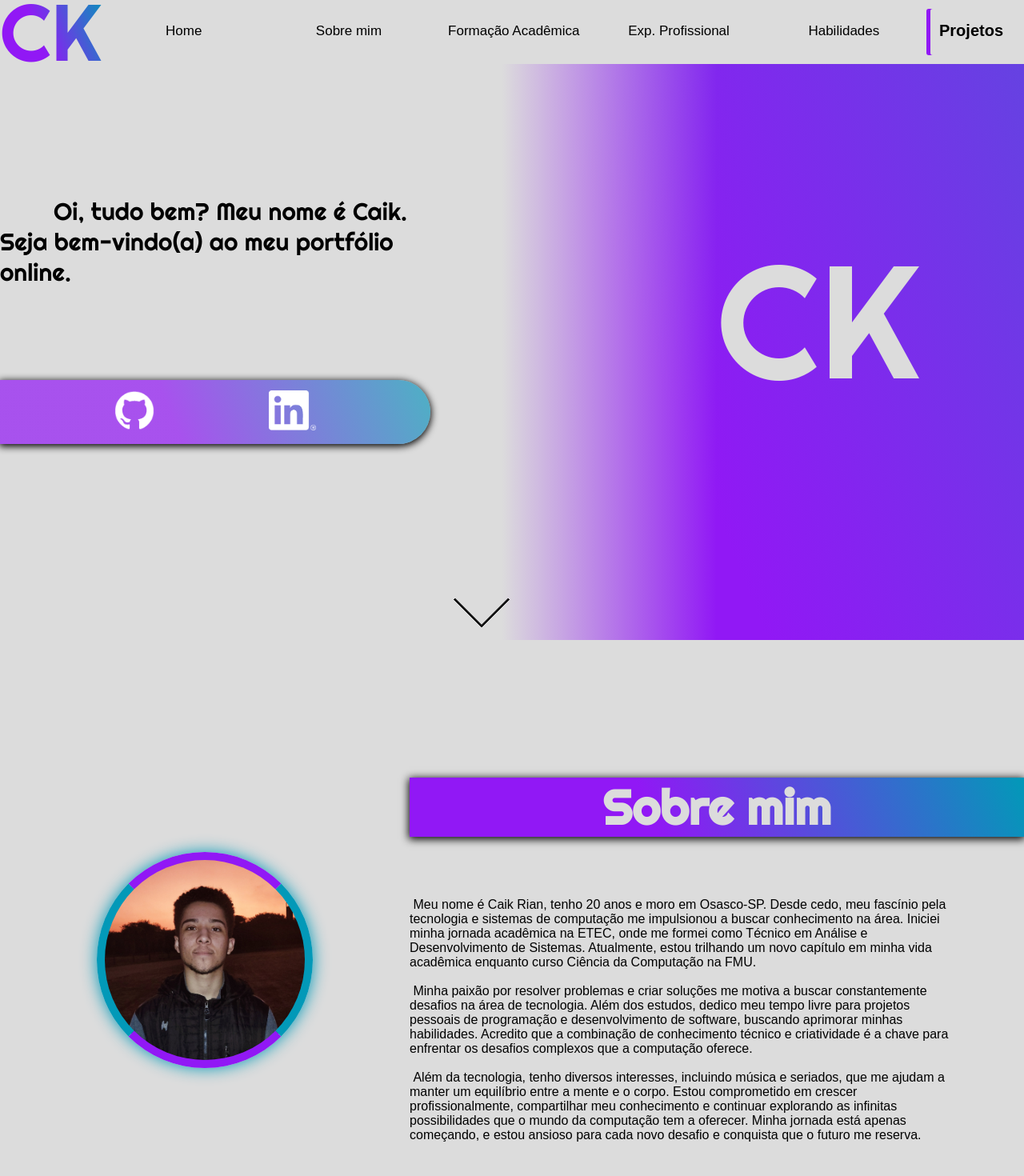
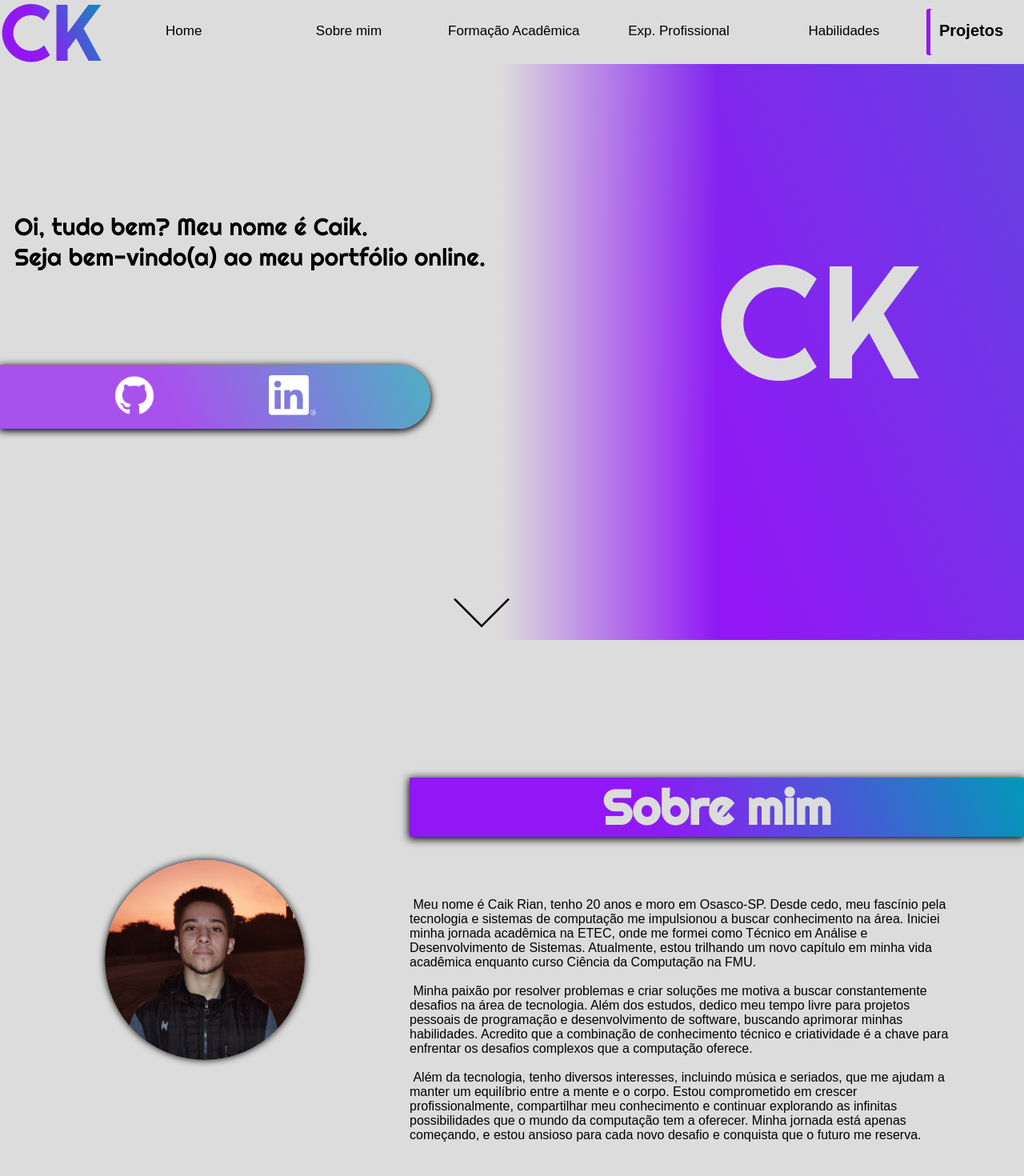
Before and after one commit to CaikRian/MeuPortfolio_Online, a React (Create React App) app: page / in a window 1280 px wide. Shown: the top 1470 px of the page at 80% size. Built offline with nearby package versions, Linux system fonts and the light colour scheme.

Commit message:
v4.6 ---> Adição do projeto RetroGlam C.

```diff
--- a/src/pages/Home/index.js
+++ b/src/pages/Home/index.js
@@ -34,7 +34,7 @@ function Home() {
            <article id='section1'>
             <div id='titulo'>
            <span className='titFrase'>Oi, tudo bem? Meu nome é Caik.</span>
-           <span className='titFrase'>Seja bem-vindo(a) ao meu portfólio online.</span>
+           <span className='titFrase' id='EfeitoDigito'>Seja bem-vindo(a) ao meu portfólio online.</span>
 
            <div className='opcoes'>
             <Link to='https://github.com/CaikRian'><img src={Icon_GitHub}></img></Link>
--- a/src/pages/Home/style.css
+++ b/src/pages/Home/style.css
@@ -59,15 +59,23 @@ h3{
         opacity: 1;
     }
 }
-@keyframes borderSnake {
-    0% {
-
-
+@keyframes typing {
+    from {
+        width: 0;
     }
-    100% {
-
+    to {
+        width: 600px;
     }
 }
+@keyframes blink-caret {
+    from, to {
+        border-color: transparent;
+    }
+    50% {
+        border-color: #000;
+    }
+}
+
 #section1{
     display: flex;
     max-width: 100%;
@@ -82,19 +90,25 @@ h3{
     display: flex;
     flex-direction: column;
     justify-content: center;
+    align-items: flex-start;
     width: 70%;
     background: linear-gradient(90deg, rgb(220, 220, 220) 70%, #9218f500 100%);
 }
 .titFrase{
-    display: flex;
-    justify-content: center;
+    border-right: 2px solid transparent;
     font-size: 30px;
-
-    margin-right: 40vh;
+    margin-left: 2%;
     font-family: 'Righteous', arial;
 
+    white-space: nowrap;
+    overflow: hidden;
 
 }
+#EfeitoDigito{
+    animation: blink-caret 0.75s step-end infinite;
+
+}
+
 
 .subtit{
     margin-left: 5%;
@@ -169,16 +183,15 @@ h3{
 }
 .Selfie{
     background-image: url('./Img/Img_Selfie.jpg');
-    border: solid 10px #0299B8;
-    box-shadow: 0px 0px 20px 0px #0299B8;
-    border-bottom-color: #9118F5;
-    border-top-color: #9118F5;
+
+    box-shadow: 0px 0px 10px 0px black;
+   border-radius: 100%;
     width: 250px;
     height: 250px;
     background-size: cover;
     background-repeat: no-repeat;
-    border-radius: 100%;
-    animation: borderSnake 2s linear infinite;
+
+
     position: relative;
 
 }
--- a/src/pages/Projetos/index.js
+++ b/src/pages/Projetos/index.js
@@ -31,6 +31,8 @@ function Projetos(){
             window.location.href = 'https://site-help-earth.vercel.app/';
         }else if(op === 3){
             window.location.href = 'https://minha-pokedex.vercel.app/';
+        }else if(op === 4){
+            window.location.href = 'https://retro-glam-couture.vercel.app/';
         }
 
       };
@@ -72,7 +74,25 @@ function Projetos(){
                 <div className='DescrBoxProjeto'>
                     <div className='NomeBoxProjeto' id='TextoLoading'>Minha Pokédex</div>
                     <div className='ResumoBoxProjeto'>Descrição</div>
-                    <div className='TextoBoxProjeto'>Um Website que, através de um API, puxa as informações de todos os pokemons que existem no universo de Pokemon.</div>
+                    <div className='TextoBoxProjeto'>Um Website que, através de um API, puxa as informações de todos
+                        os pokemons que existem no universo de Pokemon.</div>
+                    <div className='ResumoBoxProjeto'>Ferramentas</div>
+                    <div className='TextoBoxProjeto'>
+                        <img className='ImgFerramentas' src={logo_html}></img>
+                        <img className='ImgFerramentas' src={logo_css}></img>
+                        <img className='ImgFerramentas' src={logo_javascript}></img>
+                        <img className='ImgFerramentas' src={logo_react}></img>
+                    </div>
+                </div>
+            </div>
+            <div className='BoxProjeto'>
+                    <div className='IMGProjetos' id='RetroGlam' onClick={() => redirecionarParaURL(4)}></div>
+                <div className='DescrBoxProjeto'>
+                    <div className='NomeBoxProjeto' id='TextoLoading'>RetroGlam C.</div>
+                    <div className='ResumoBoxProjeto'>Descrição</div>
+                    <div className='TextoBoxProjeto'>A RetroGlam Couture é uma marca de moda que combina a elegância intemporal de
+                        décadas passadas com elementos contemporâneos. Seu website funciona como uma plataforma de comércio eletrônico,
+                        onde os clientes podem adquirir peças de moda retrô. </div>
                     <div className='ResumoBoxProjeto'>Ferramentas</div>
                     <div className='TextoBoxProjeto'>
                         <img className='ImgFerramentas' src={logo_html}></img>
--- a/src/pages/Projetos/style.css
+++ b/src/pages/Projetos/style.css
@@ -96,6 +96,9 @@
 #MinhaPokedex{
     background-image: url('./img/Icon_pokemon.png');
 }
+#RetroGlam{
+    background-image: url('./img/logo_RetroGlam.png');
+}
 #EmBreve{
     pointer-events: none;
 }
```
Also changed, not shown: src/pages/Projetos/img/logo_RetroGlam.png (added), 1 other file (tests, documents, lock files or other folders).
